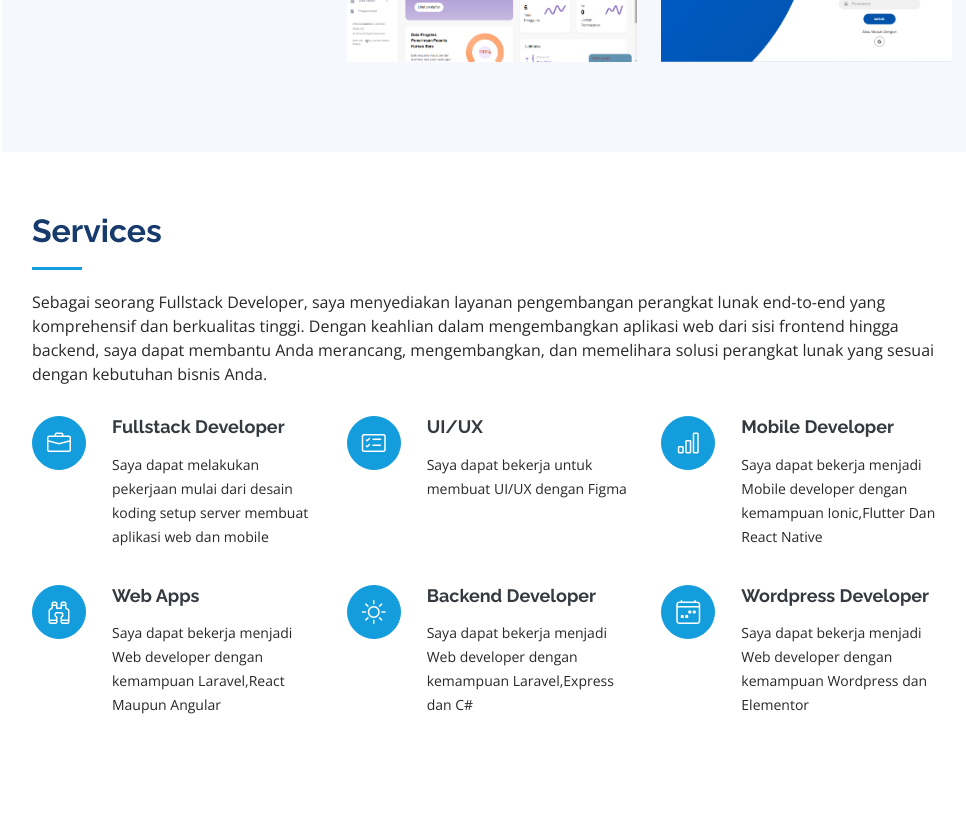
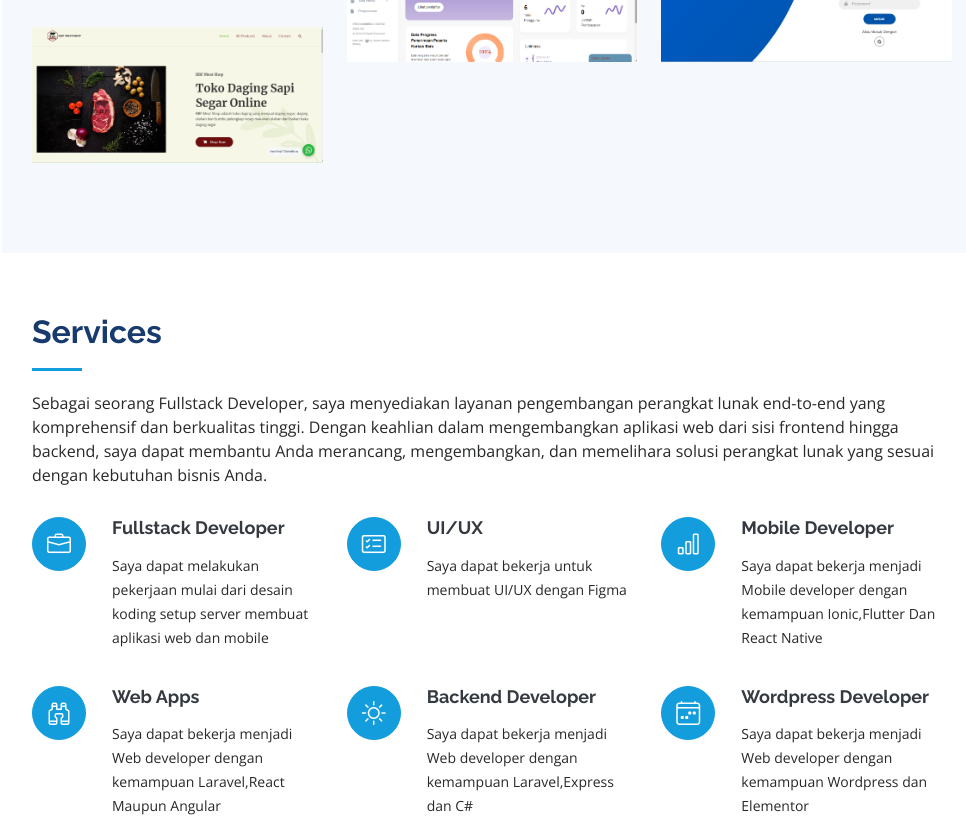
Before and after one commit to gudangcoding/gudangcoding.github.io, a plain HTML site: page index.html in a window 1280 px wide. Shown: the part 4213-5037 px from the top of the page, without its empty margins (298-1264 px from the left). Drawn offline with nearby package versions, Linux system fonts and the light colour scheme.

Commit message:
update portfolio

```diff
--- a/index.html
+++ b/index.html
@@ -772,6 +772,27 @@
                 </div>
               </div>
             </div>
+            <div class="col-lg-4 col-md-6 portfolio-item filter-web">
+              <div class="portfolio-wrap">
+                <img
+                  src="assets/img/portfolio/bbf.png"
+                  class="img-fluid"
+                  alt=""
+                />
+                <div class="portfolio-links">
+                  <a
+                    href="assets/img/portfolio/bbf.png"
+                    data-gallery="portfolioGallery"
+                    class="portfolio-lightbox"
+                    title="Web 3"
+                    ><i class="bx bx-plus"></i
+                  ></a>
+                  <!-- <a href="portfolio-details.html" title="More Details"
+                    ><i class="bx bx-link"></i
+                  ></a> -->
+                </div>
+              </div>
+            </div>
           </div>
         </div>
       </section>
```
Also changed, not shown: assets/img/portfolio/bbf.png (added).
